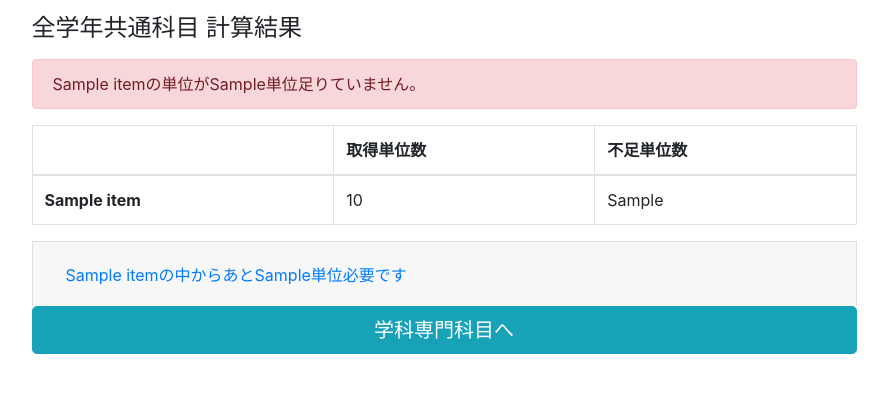
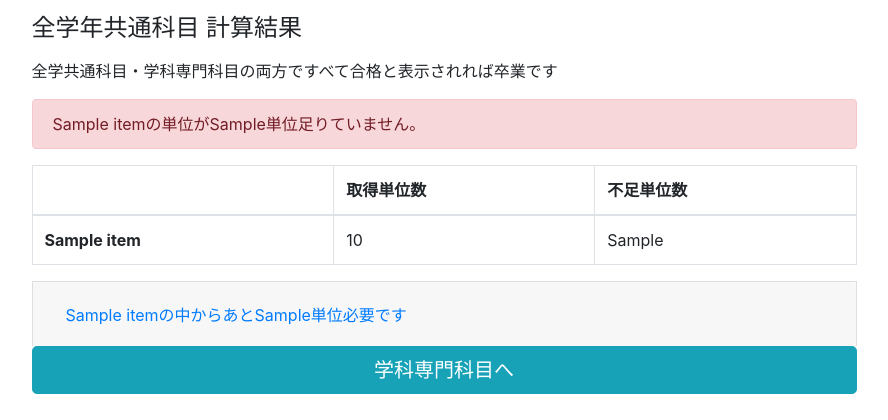
Before and after one commit to lelufig/credit-calculator, a Flask app: template templates/common_result.html in a window 1280 px wide. Shown: the part 56-476 px from the top of the page, without its empty margins (196-1084 px from the left). Run offline with Flask 2, Linux system fonts and the light colour scheme; the template is opened without the code that fills it: most values are stand-ins (such as "Sample title", 1, 10 or a date in 2020); some libraries are stand-ins or nearby versions.

Commit message:
_(:3」∠)_ フォームの説明文などを追加

```diff
--- a/templates/common_result.html
+++ b/templates/common_result.html
@@ -6,6 +6,7 @@
       <div class="table-responsive">
 
         <h1>全学年共通科目 計算結果</h1>
+        <p>全学共通科目・学科専門科目の両方ですべて合格と表示されれば卒業です</p>
 
         <table class="table table-bordered">
 
--- a/templates/faculty_common_result.html
+++ b/templates/faculty_common_result.html
@@ -6,6 +6,7 @@
       <div class="table-responsive">
 
         <h1>学科専門科目 計算結果</h1>
+        <p>全学共通科目・学科専門科目の両方ですべて合格と表示されれば卒業です</p>
 
         <table class="table table-bordered">
 
--- a/templates/form.html
+++ b/templates/form.html
@@ -3,6 +3,8 @@
 <div class="container">
   <div class="row justify-content-lg-center">
     <div class="col col-lg-8">
+
+      <h1>学科・コース情報を入力してください</h1>
 
       <form class="" action="form" method="post">
 
```
